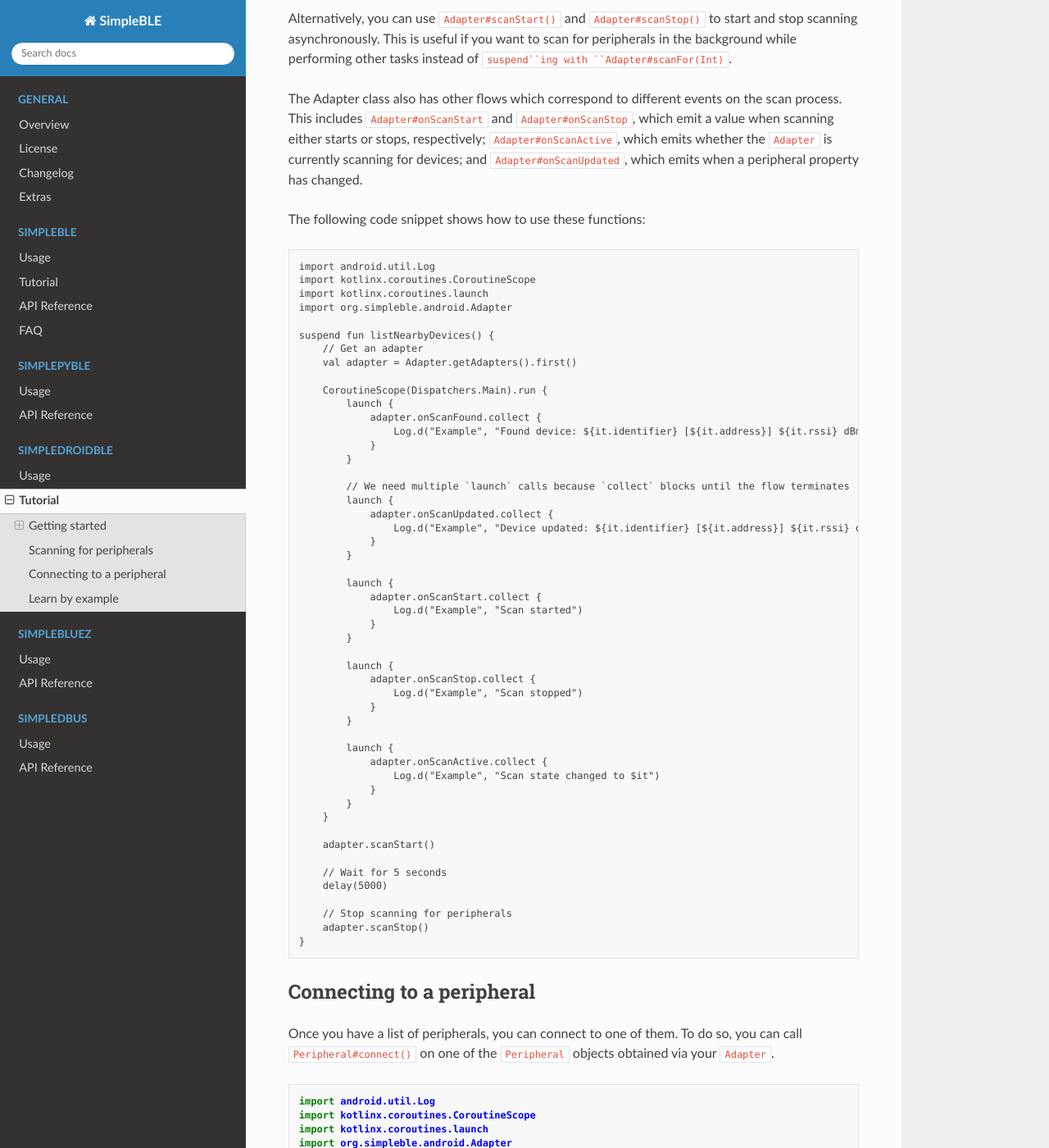
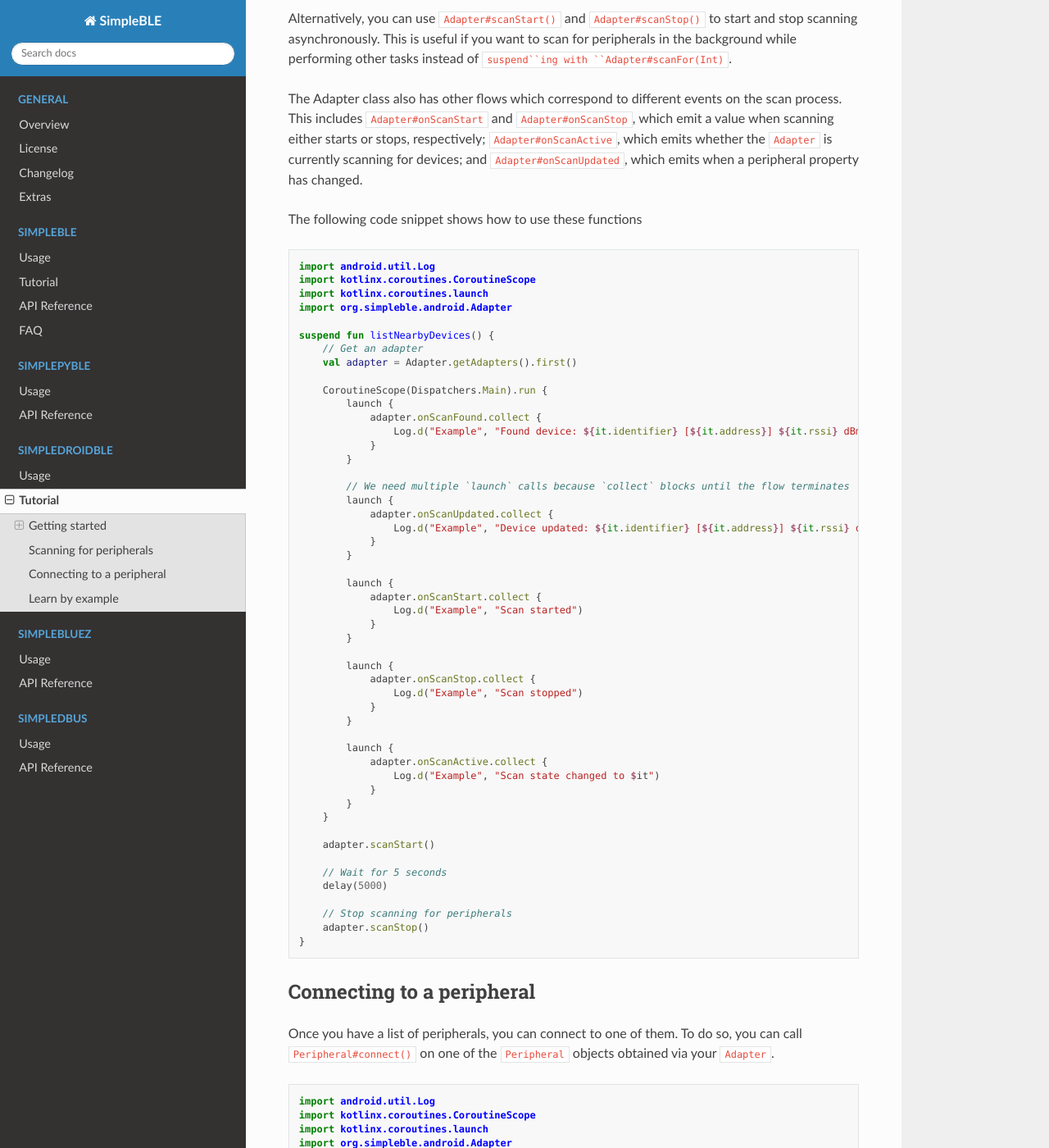
Before and after one commit to OpenBluetoothToolbox/SimpleBLE, a Sphinx documentation site: the page built from docs/simpledroidble/tutorial.rst, in a window 1280 px wide and 1400 px high, scrolled down 2654 px. Shown: the whole window at 82% size. Built offline with Sphinx 7.4.7 and the Read the Docs theme 3.1.0, drawn with Linux system fonts in a browser that asks for light colours; the version number is read from the project's files by our own code; some of the changed text lies outside the part shown.

Commit message:
Add code blocks with language descriptors

```diff
--- a/docs/simpledroidble/tutorial.rst
+++ b/docs/simpledroidble/tutorial.rst
@@ -23,7 +23,9 @@ which is then used by the Kotlin frontend to perform lower-level tasks.
 
 After this, you will be able to call ``SimpleDroidBle#requestPermissions`` successfully.
 This requests the required Android app permissions to the user; namely Bluetooth
-access, administration, scanning, and connection. ::
+access, administration, scanning, and connection.
+
+.. code-block:: kotlin
 
     import android.app.Activity
     import android.os.Bundle
@@ -57,28 +59,30 @@ static class in Java), which has two main methods.
    Having multiple instances (by unbounded calls to ``Adapter#getAdapters``, for example) may cause a memory leak.
    This can be accomplished by acquiring said instance either on your app's Application class, or, in a single activity app, on your Activity's viewmodel; and treating the Adapter as a global, singleton object.
 
-The following code snippet shows how to use these functions::
+The following code snippet shows how to use these functions
 
-   import android.util.Log
-   import org.simpleble.android.Adapter
+.. code-block:: kotlin
 
-   // We assume simpleble is already set-up
-   fun listBluetoothDevices() {
-      if (!Adapter.isBluetoothEnabled()) {
-         Log.e("Example", "Bluetooth is not enabled")
-         return
-      }
+    import android.util.Log
+    import org.simpleble.android.Adapter
 
-      val adapters = Adapter.getAdapters()
-      if (adapters.isEmpty()) {
-         Log.e("Example", "No Bluetooth adapters found")
-         return
-      }
+    // We assume simpleble is already set-up
+    fun listBluetoothDevices() {
+        if (!Adapter.isBluetoothEnabled()) {
+            Log.e("Example", "Bluetooth is not enabled")
+            return
+        }
 
-      val adapter = adapters.first()
-      Log.i("Example", "Adapter identifier: ${adapter.identifier}")
-      Log.i("Example", "Adapter address: ${adapter.address}")
-   }
+        val adapters = Adapter.getAdapters()
+        if (adapters.isEmpty()) {
+            Log.e("Example", "No Bluetooth adapters found")
+            return
+        }
+
+        val adapter = adapters.first()
+        Log.i("Example", "Adapter identifier: ${adapter.identifier}")
+        Log.i("Example", "Adapter address: ${adapter.address}")
+    }
 
 The above code will print the identifier and address of the first adapter found
 using ``Adapter#identifier`` and ``Adapter#address``, respectively.
@@ -96,7 +100,9 @@ This means that events are emitted via ``Flow``s, and consumed mainly in `Kotlin
 Once you have a list of available adapters, you can start scanning for
 peripherals. To do so, you need to call the ``Adapter#scanFor(Int)`` method.
 This will start emitting ``Peripheral`` objects that are in range of the adapter
-on the ``Adapter#onScanFound`` flow. ::
+on the ``Adapter#onScanFound`` flow.
+
+.. code-block:: kotlin
 
     import android.util.Log
     import kotlinx.coroutines.CoroutineScope
@@ -132,7 +138,9 @@ which emit a value when scanning either starts or stops, respectively; ``Adapter
 which emits whether the ``Adapter`` is currently scanning for devices; and
 ``Adapter#onScanUpdated``, which emits when a peripheral property has changed.
 
-The following code snippet shows how to use these functions::
+The following code snippet shows how to use these functions
+
+.. code-block:: kotlin
 
     import android.util.Log
     import kotlinx.coroutines.CoroutineScope
@@ -190,7 +198,9 @@ Connecting to a peripheral
 
 Once you have a list of peripherals, you can connect to one of them. To do so,
 you can call ``Peripheral#connect()`` on one of the ``Peripheral`` objects
-obtained via your ``Adapter``. ::
+obtained via your ``Adapter``.
+
+.. code-block:: kotlin
 
     import android.util.Log
     import kotlinx.coroutines.CoroutineScope
@@ -217,7 +227,9 @@ Similarly to the ``Adapter`` class, the ``Peripheral`` class has several flows.
 (analogously to ``Adapter#onScanActive``), and ``Peripheral#onDisconnected`` will
 emit when the peripheral is finally disconnected from the adapter.
 
-Here is a code sample of the aforementioned flows ::
+Here is a code sample of the aforementioned flows
+
+.. code-block:: kotlin
 
     import android.util.Log
     import kotlinx.coroutines.CoroutineScope
```
Also changed, not shown: docs/simpleble/usage.rst (+13 -5 lines), docs/simpledroidble/usage.rst (+16 -7 lines).
